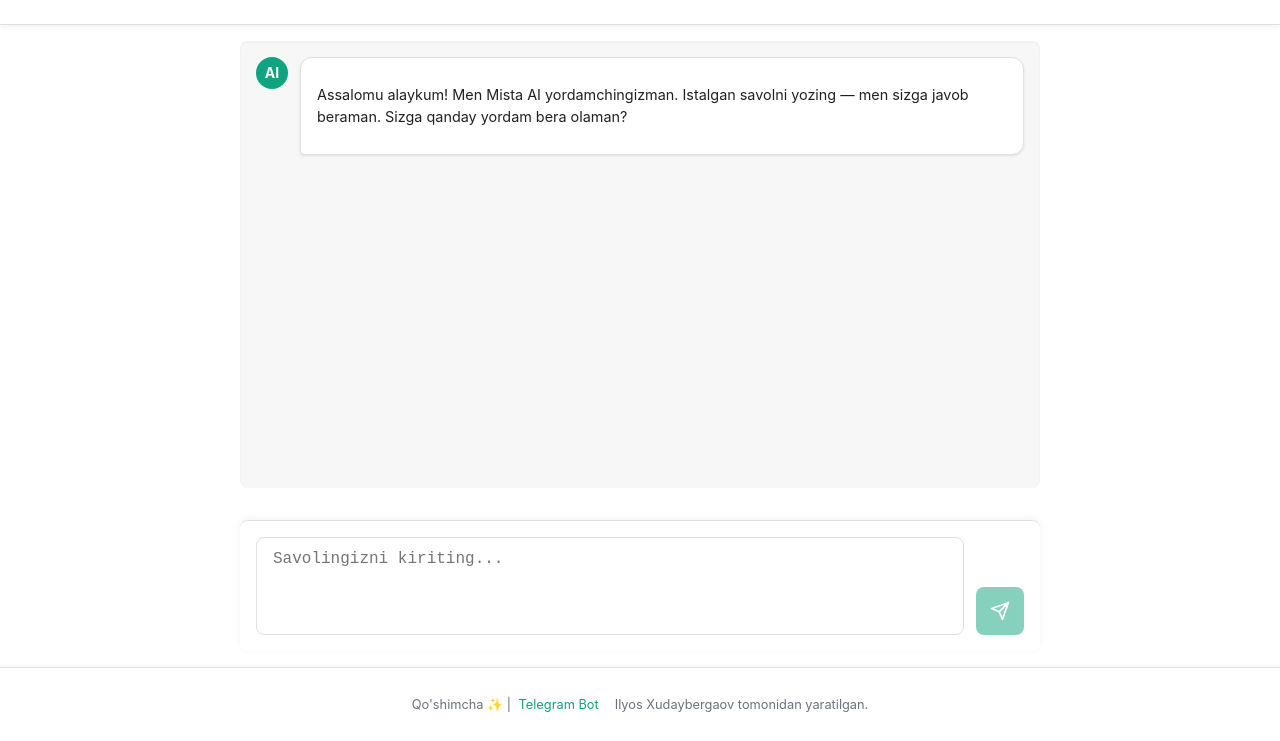
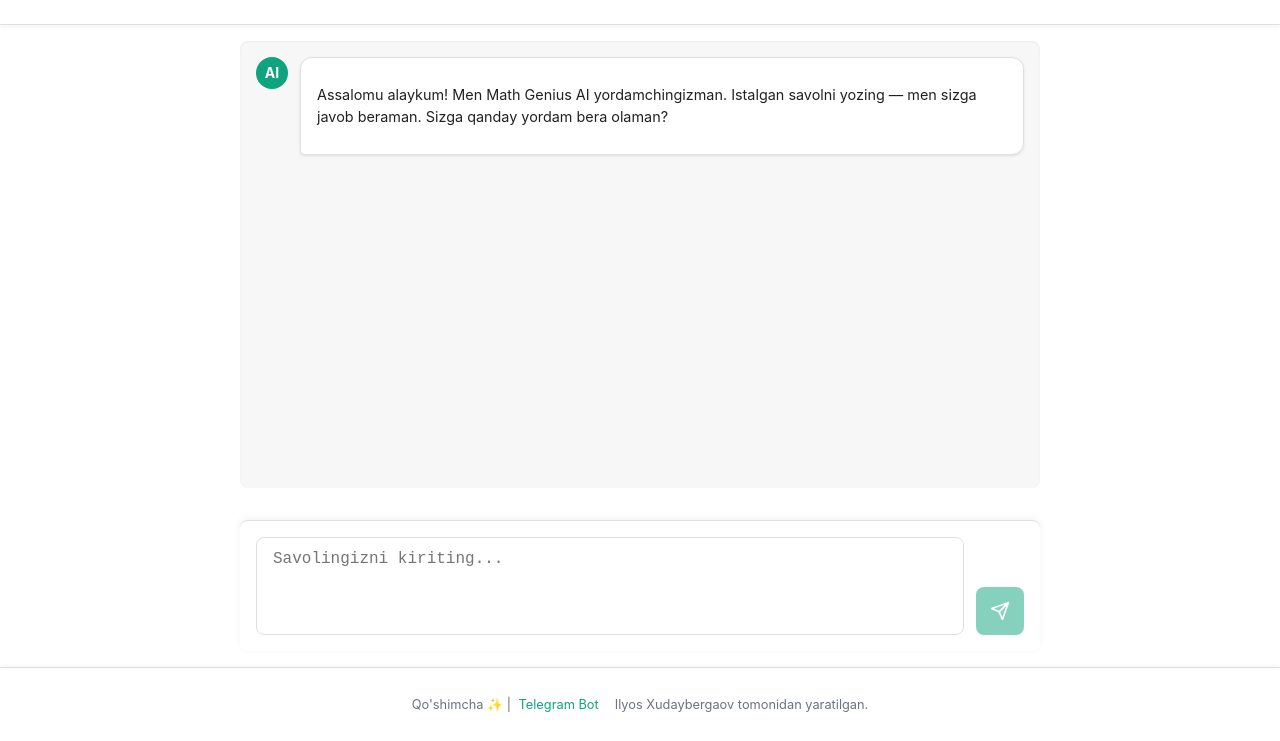
Before and after one commit to xudayberganov-1219/AI, a plain HTML site: page index.html in a window 1280 px wide. Shown: the part 59-800 px from the top of the page. Drawn offline with Linux system fonts and the light colour scheme.

Commit message:
Update index.html

```diff
--- a/index.html
+++ b/index.html
@@ -3,7 +3,7 @@
 <head>
 <meta charset="UTF-8" />
 <meta name="viewport" content="width=device-width, initial-scale=1.0" />
-<title>Mista AI Yordamchi</title>
+<title>Math Genius AI Yordamchi</title>
 <link rel="icon" type="image/png" href="logo.jpg" />
 <style>
 /* Global CSS Variables for Professional Theme */
@@ -306,7 +306,7 @@ const sendBtn = document.getElementById("sendBtn");
 
 const initialMessage = {
 role: "assistant",
-content: "Assalomu alaykum! Men Mista AI yordamchingizman. Istalgan savolni yozing — men sizga javob beraman. Sizga qanday yordam bera olaman?"
+content: "Assalomu alaykum! Men Math Genius AI yordamchingizman. Istalgan savolni yozing — men sizga javob beraman. Sizga qanday yordam bera olaman?"
 };
 
 function addMessageToChat(message) {
```
